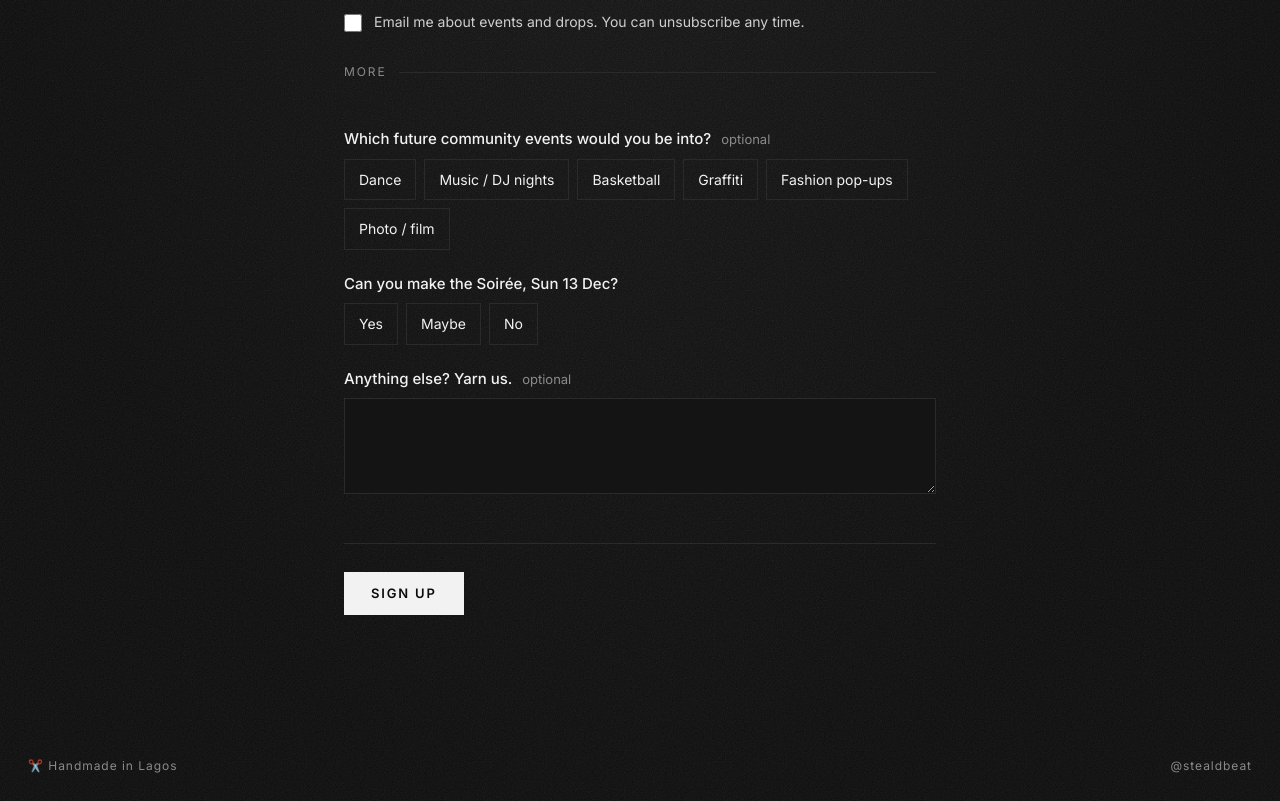
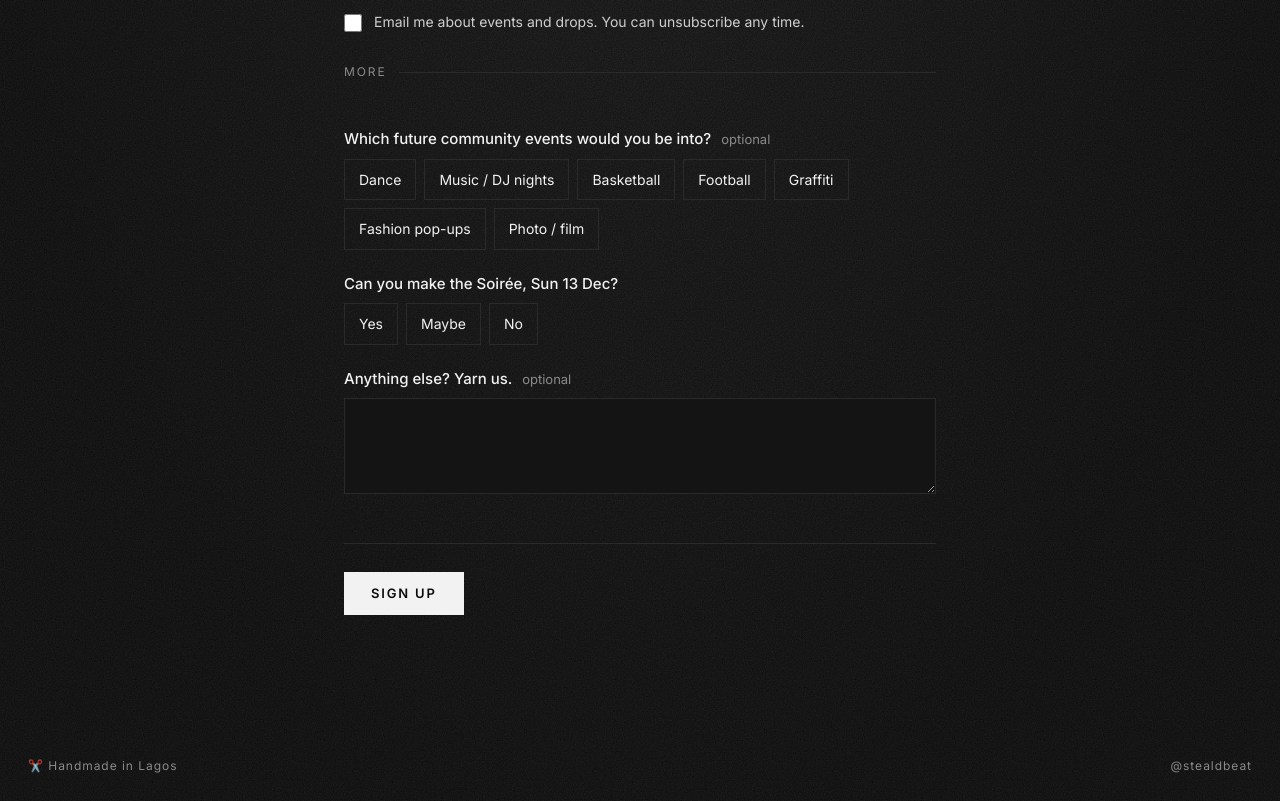
Before and after one commit to joonspoon/stealthebeat-site, a plain HTML site: page join.html in a window 1280 px wide. Shown: the part 1204-2005 px from the top of the page. Drawn offline with Linux system fonts and the light colour scheme.

Commit message:
Add Football to community events
Co-Authored-By: Claude Opus 5.5 <noreply@anthropic.com>
Claude-Session: https://claude.ai/code/session_01BjBGUV2HpUL7mYQBsMSS5Y

```diff
--- a/join.html
+++ b/join.html
@@ -90,6 +90,7 @@
           <label><input type="checkbox" name="into" value="Dance"><span>Dance</span></label>
           <label><input type="checkbox" name="into" value="Music / DJ nights"><span>Music / DJ nights</span></label>
           <label><input type="checkbox" name="into" value="Basketball"><span>Basketball</span></label>
+          <label><input type="checkbox" name="into" value="Football"><span>Football</span></label>
           <label><input type="checkbox" name="into" value="Graffiti"><span>Graffiti</span></label>
           <label><input type="checkbox" name="into" value="Fashion pop-ups"><span>Fashion pop-ups</span></label>
           <label><input type="checkbox" name="into" value="Photo / film"><span>Photo / film</span></label>
```
